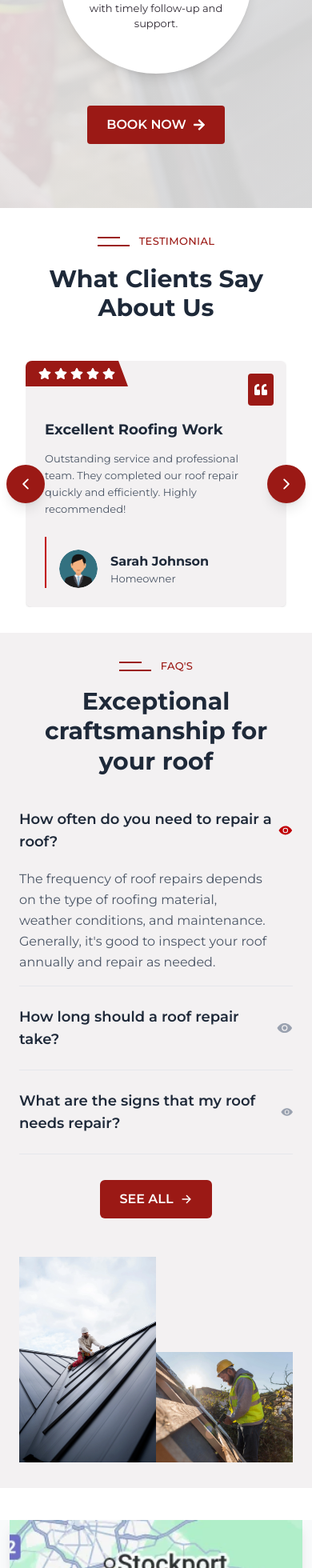
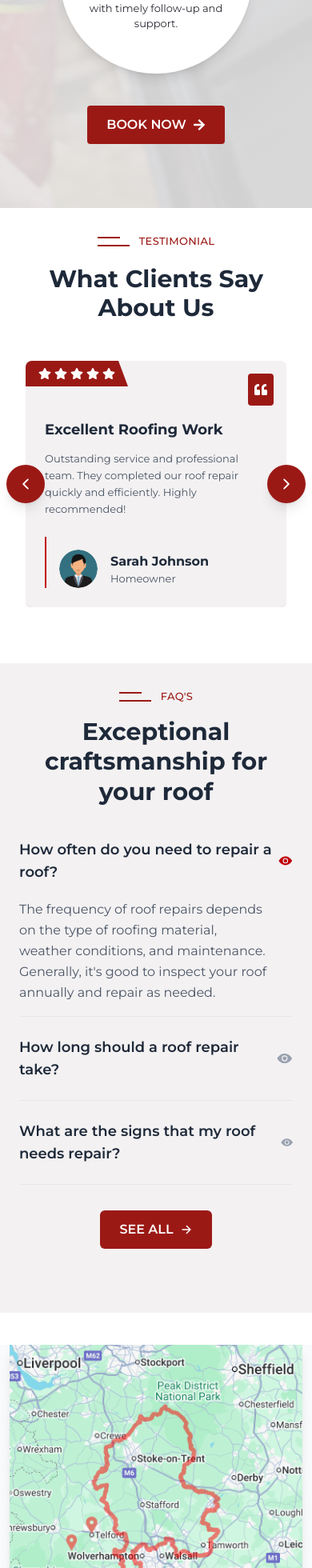
Before and after one commit to M-Usman-Shoaib/Righteousroofing, a React (Vite) app in the folder Frontend/: page /portfolio in a window 390 px wide. Shown: the part 2301-4261 px from the top of the page at 80% size. Built offline with nearby package versions, Linux system fonts and the light colour scheme.

Commit message:
Home page responsiveness

```diff
--- a/Frontend/src/index.css
+++ b/Frontend/src/index.css
@@ -96,6 +96,9 @@ body {
 .w-50{
   width: calc(var(--spacing) * 10);
 }
+.py-8.white.relative {
+    padding-bottom: 70px !important;
+}
 }
 @media screen and (max-width:765px){
   .text-4xl{
@@ -120,4 +123,22 @@ body {
 .text-red-150{
   font-size: 16px !important;
 }
+.flex.overflow-hidden {
+    display: none;
 }
+.overflow-hidden.shadow-lg.h-full.lg\:min-h-\[550px\] {
+    height: 40%;
+}
+.space-y-8.lg\:mt-20.mt-\[50rem\] {
+    margin-top: 210px;
+}
+.py-8.white.relative {
+    padding-bottom: 70px !important;
+}
+.relative.z-10.pt-24.w-full{
+  padding-top:0px;
+}
+.flex-1.md\:basis-\[40\%\].relative.min-h-\[400px\].lg\:min-h-\[600px\] {
+    display: none;
+}
+}
--- a/Frontend/src/modules/core/contact/contact-section.jsx
+++ b/Frontend/src/modules/core/contact/contact-section.jsx
@@ -4,7 +4,7 @@ import location from "../../../assets/location.svg";
 import email from "../../../assets/email.svg";
 import qualityRoof from "../../../assets/contact-roof-repair.svg";
 import contactIcon from "../../../assets/contact-icon.svg";
-import map from "../../../assets/map.webp";
+import map from "../../../assets/map (3).png";
 
 export function ContactSection() {
   return (
--- a/Frontend/src/modules/core/hero-section.jsx
+++ b/Frontend/src/modules/core/hero-section.jsx
@@ -70,6 +70,7 @@ export function HeroSection() {
           spaceBetween={0}
           slidesPerView={1}
           loop={true}
+          speed={1500}
           autoplay={{ delay: 4000, disableOnInteraction: false }}
           className="w-full h-full"
           onSlideChange={(swiper) => setActiveIndex(swiper.realIndex)}
```
Also changed, not shown: Frontend/src/assets/map (3).png (added).
